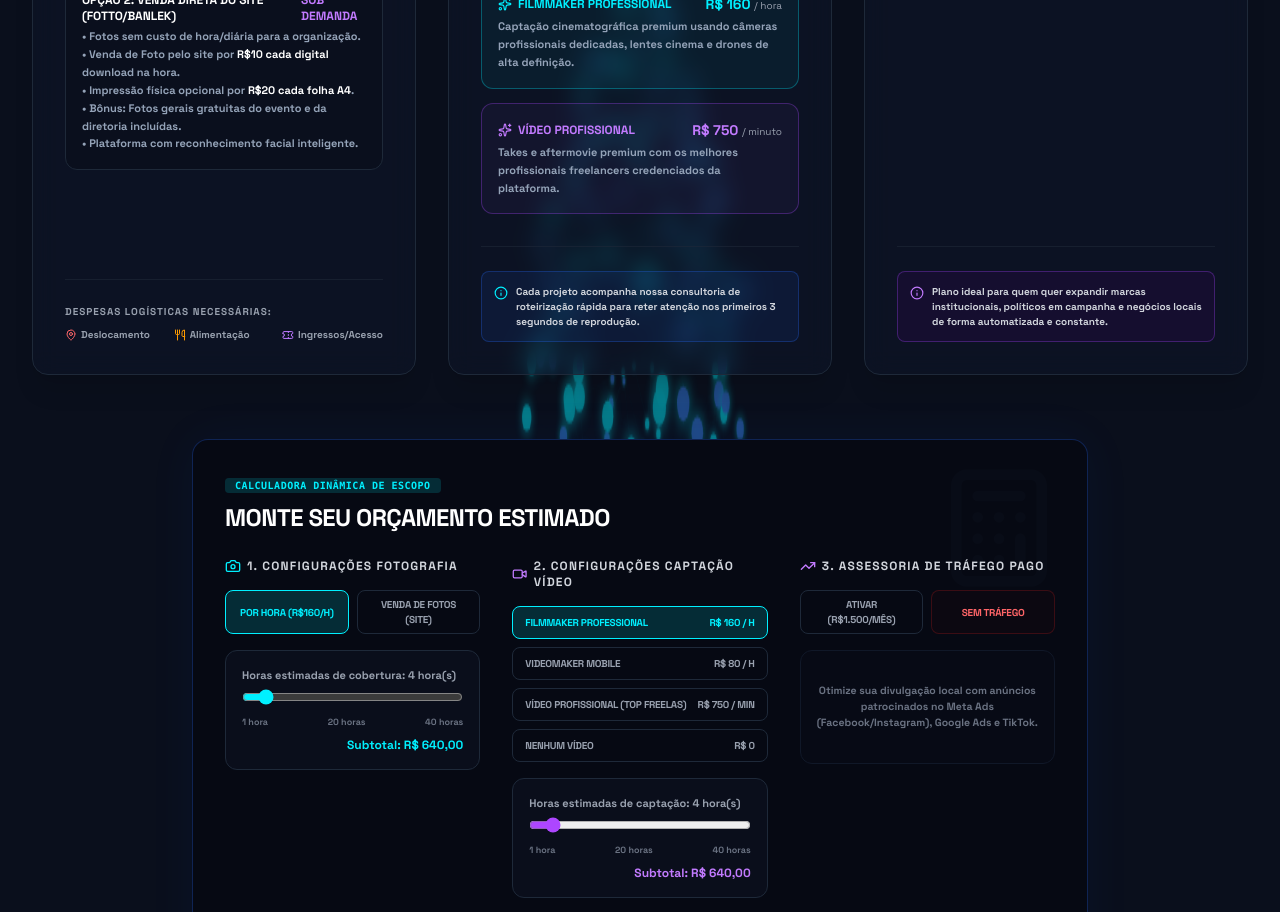
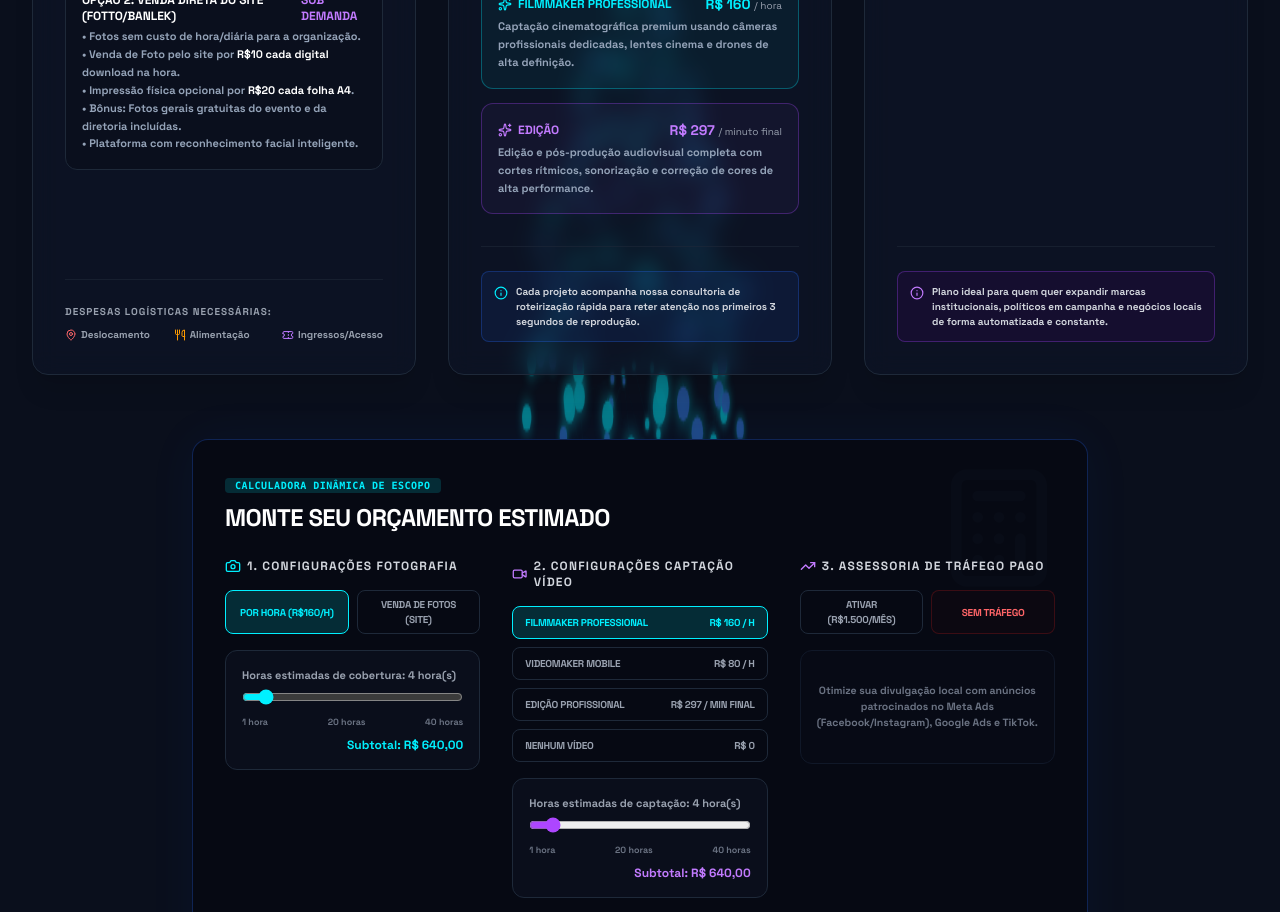
Before and after one commit to paulofranca-ai/virtualplace-ai, a React (Vite) app: page /loja in a window 1280 px wide. Shown: the part 760-1672 px from the top of the page. Built offline with nearby package versions, Linux system fonts and the light colour scheme; no server answers; a web font is replaced by a local one.

Commit message:
feat(pricing): update premium video editing pricing
Refactor video editing service to "Edição" with adjusted unit price of R$ 297/min to better align with current service scope and offer.

```diff
--- a/src/LojaPage.tsx
+++ b/src/LojaPage.tsx
@@ -51,7 +51,7 @@ export default function LojaPage() {
     : videoMode === 'videomaker'
       ? videoHours * 80
       : videoMode === 'premium'
-        ? videoMinutes * 750
+        ? videoMinutes * 297
         : 0;
 
   const trafficCost = addTraffic ? trafficMonths * 1500 : 0;
@@ -238,11 +238,11 @@ export default function LojaPage() {
 
                 <div className="p-4 rounded-xl bg-[#0A0F1C]/70 border border-purple-500/30 bg-purple-500/5 hover:border-purple-500/50 transition-all">
                   <div className="flex justify-between items-center mb-1">
-                    <span className="text-xs font-black text-purple-400 uppercase flex items-center gap-1.5"><Sparkles className="w-3.5 h-3.5 text-purple-400" /> Vídeo Profissional</span>
-                    <span className="text-sm font-black text-purple-400">R$ 750 <span className="text-[10px] font-normal text-gray-400">/ minuto</span></span>
+                    <span className="text-xs font-black text-purple-400 uppercase flex items-center gap-1.5"><Sparkles className="w-3.5 h-3.5 text-purple-400" /> Edição</span>
+                    <span className="text-sm font-black text-purple-400">R$ 297 <span className="text-[10px] font-normal text-gray-400">/ minuto final</span></span>
                   </div>
                   <p className="text-[11px] text-[#94A3B8] leading-relaxed">
-                    Takes e aftermovie premium com os melhores profissionais freelancers credenciados da plataforma.
+                    Edição e pós-produção audiovisual completa com cortes rítmicos, sonorização e correção de cores de alta performance.
                   </p>
                 </div>
               </div>
@@ -440,8 +440,8 @@ export default function LojaPage() {
                         : 'bg-transparent border-gray-800 text-gray-400 hover:text-white'
                     }`}
                   >
-                    <span>Vídeo Profissional (Top Freelas)</span>
-                    <span>R$ 750 / min</span>
+                    <span>Edição Profissional</span>
+                    <span>R$ 297 / min final</span>
                   </button>
                   <button
                     onClick={() => setVideoMode('none')}
--- a/src/SalesPage.tsx
+++ b/src/SalesPage.tsx
@@ -912,10 +912,10 @@ Entregue o plano completo focado em gerar ROAS e vendas no piloto automático.`;
                   {/* USER REQUEST PRICE ADDITION */}
                   <div className="p-3.5 rounded-xl bg-purple-950/25 border border-purple-500/35">
                     <div className="flex justify-between items-center mb-1">
-                      <span className="text-[11px] font-bold text-purple-300 uppercase flex items-center gap-1"><Sparkles className="w-3 h-3 text-purple-400" /> Vídeo Profissional</span>
-                      <span className="text-xs font-black text-purple-300">R$ 750 / minuto</span>
+                      <span className="text-[11px] font-bold text-purple-300 uppercase flex items-center gap-1"><Sparkles className="w-3 h-3 text-purple-400" /> Edição</span>
+                      <span className="text-xs font-black text-purple-300">R$ 297 / minuto final</span>
                     </div>
-                    <p className="text-[9px] text-[#94A3B8] mt-1">Takes e aftermovie roteirizados com os melhores profissionais freelancers credenciados.</p>
+                    <p className="text-[9px] text-[#94A3B8] mt-1">Edição e pós-produção audiovisual de alta performance, sonorização e correção de cores.</p>
                   </div>
                 </div>
               </div>
```
